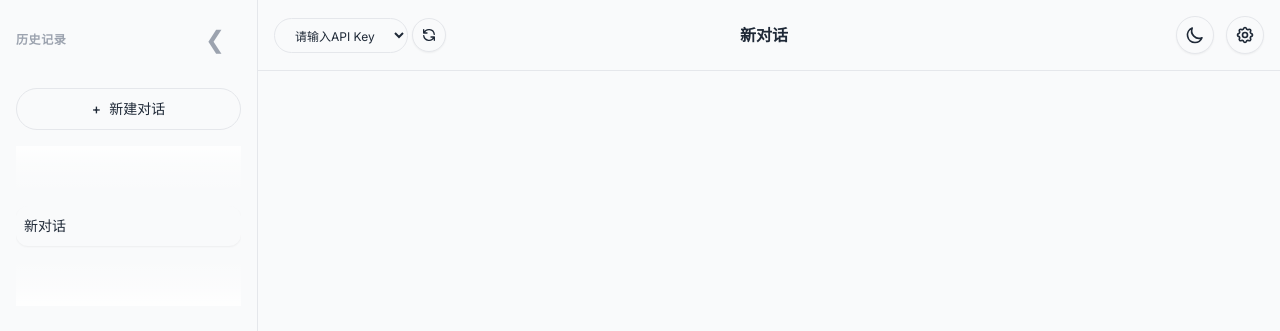
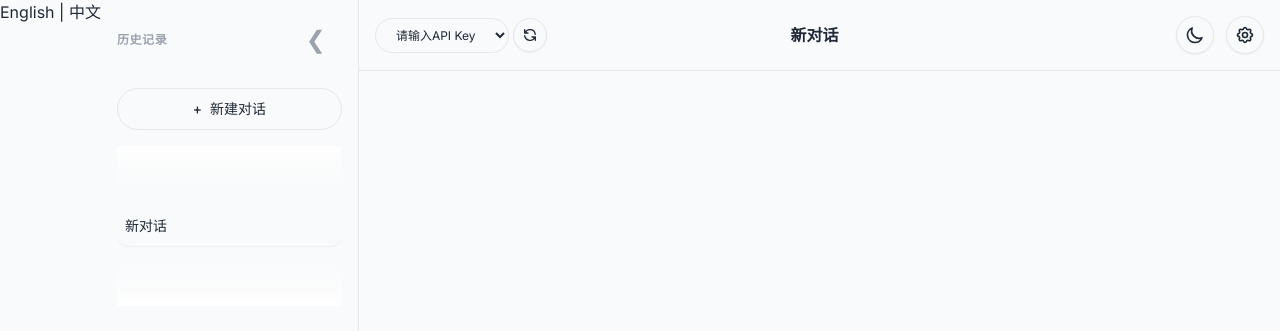
Before and after one commit to chickenyoutoo-beautiful/Webui-aichat-supportwebsearch, a website: page index.html in a window 1280 px wide. Shown: the top 331 px of the page. Drawn offline with nearby package versions, Linux system fonts and the light colour scheme.

```diff
--- a/index.html
+++ b/index.html
@@ -15,6 +15,19 @@
     <script src="https://cdn.tailwindcss.com"></script>
 </head>
 <body class="flex h-screen overflow-hidden text-gray-800 dark:text-gray-200">
+    <!-- Add language switcher to your index.html -->
+    <div class="language-switcher">
+      <a href="#en" onclick="switchLanguage('en')">English</a> |
+      <a href="#zh" onclick="switchLanguage('zh')">中文</a>
+    </div>
+
+    <script>
+    function switchLanguage(lang) {
+      localStorage.setItem('preferredLanguage', lang);
+      // Load corresponding README or show language-specific content
+    }
+    </script>
+
     <!-- 侧边栏遮罩（用于点击关闭） -->
     <div id="sidebarMask" class="sidebar-mask" onclick="closeAllSidebars()"></div>
     <!-- 左侧历史侧栏 (宽度258px) -->
@@ -317,4 +330,5 @@
         })();
     </script>
 </body>
+
 </html>
```
